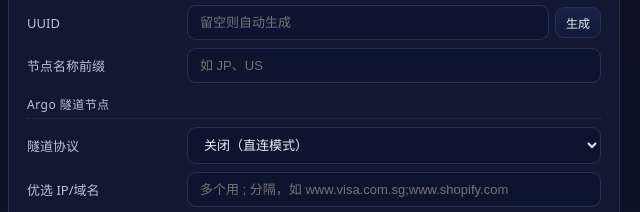
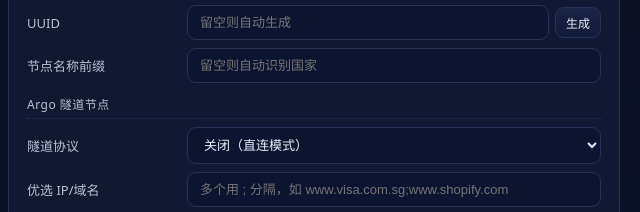
Before and after one commit to zv201413/nodejs_sshx, a website: page index.html in a window 1280 px wide. Shown: the part 244-456 px from the top of the page, 640-1280 px from the left. Drawn offline with Linux system fonts and the light colour scheme.

Commit message:
Fix: 更新节点名称前缀placeholder说明

```diff
--- a/index.html
+++ b/index.html
@@ -260,7 +260,7 @@ font-family: monospace;
 <button class="btn btn-sm" id="genUuidBtn">生成</button>
 </div>
 </div>
-<div class="row"><label>节点名称前缀</label><input type="text" id="p-name" placeholder="如 JP、US"></div>
+<div class="row"><label>节点名称前缀</label><input type="text" id="p-name" placeholder="留空则自动识别国家"></div>
 
 <div class="section-label">Argo 隧道节点</div>
 <div class="row"><label>隧道协议</label>
```
